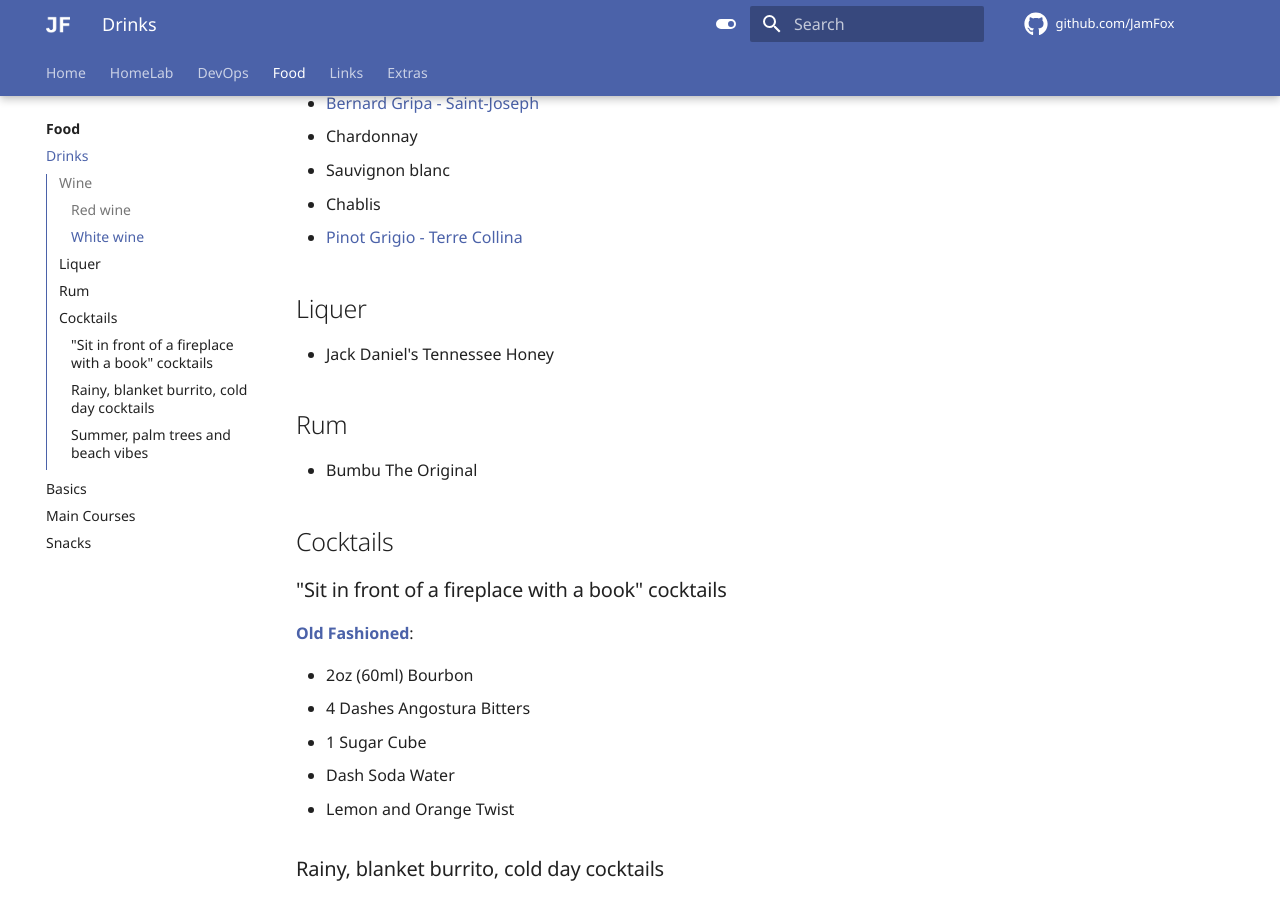
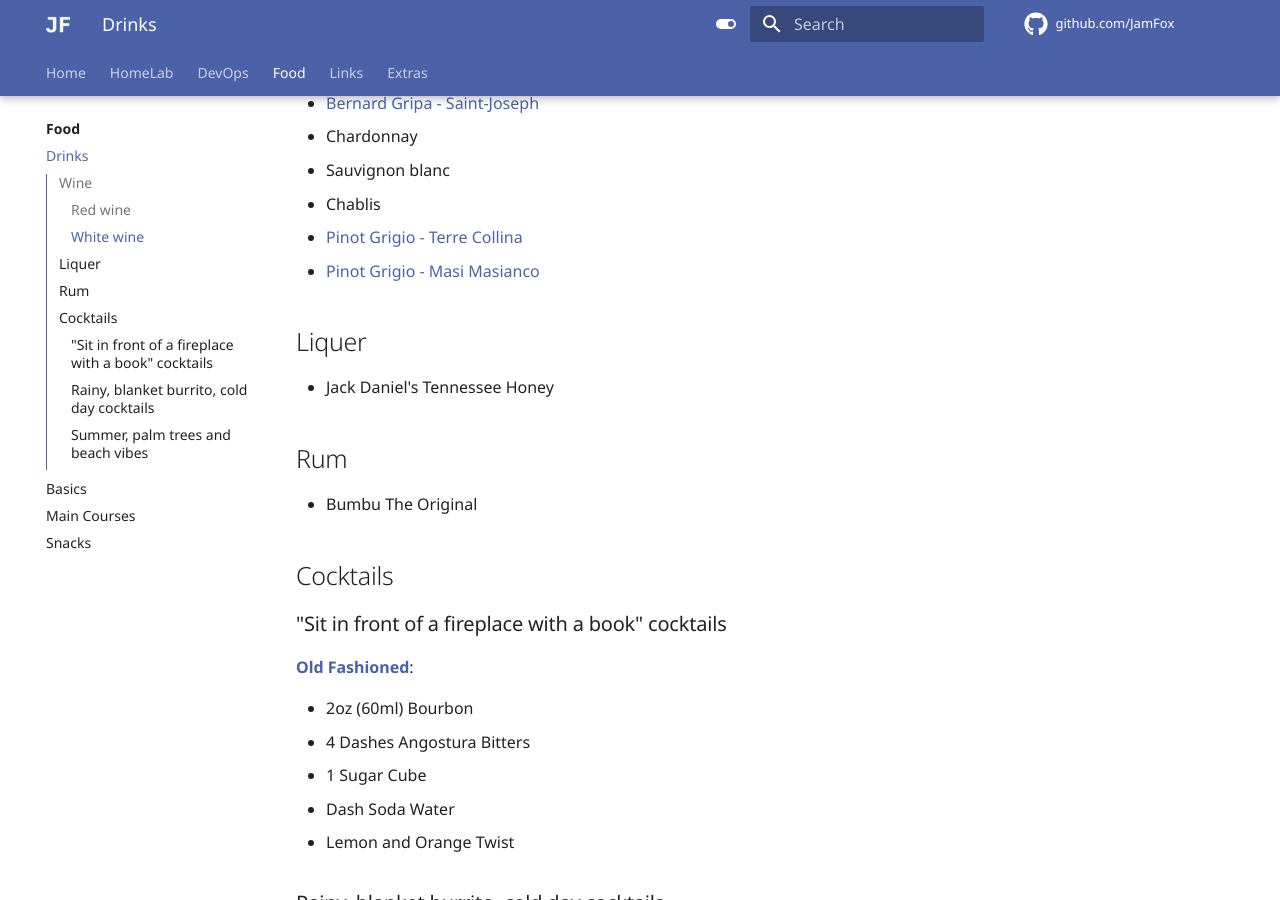
Before and after one commit to JamFox/docs.jamfox.dev, an MkDocs documentation site: the page built from docs/content/food/drinks.md, in a window 1280 px wide and 900 px high, scrolled down 571 px. Built offline with MkDocs 1.6.1 and Material for MkDocs 9.7.7, drawn with Linux system fonts in a browser that asks for light colours; comment, search, counter and statistics services are not loaded.

Commit message:
drinks: masianco

```diff
--- a/docs/content/food/drinks.md
+++ b/docs/content/food/drinks.md
@@ -22,6 +22,7 @@ Collection of my favorite drinks.
 - Sauvignon blanc
 - Chablis
 - [Pinot Grigio - Terre Collina](https://www.vivino.com/terre-collina-pinot-grigio/w/10694948)
+- [Pinot Grigio - Masi Masianco](https://www.vivino.com/it-masi-masianco/w/21950)
 
 ## Liquer
 
```
